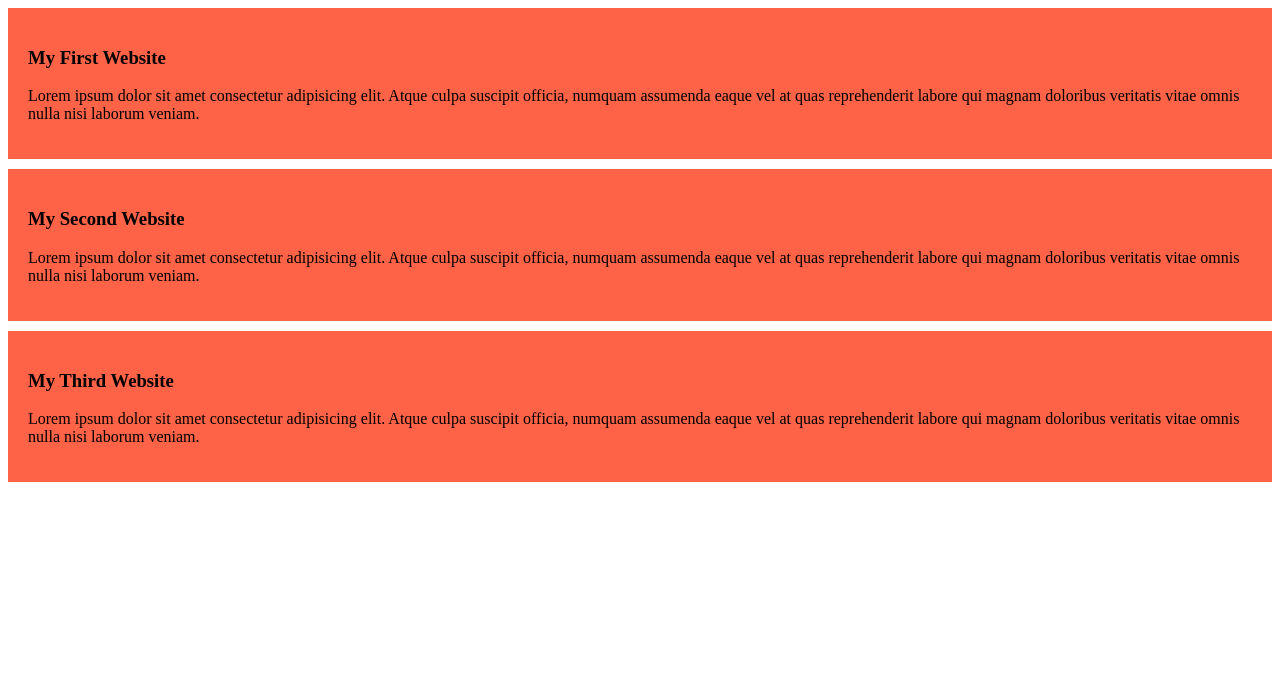
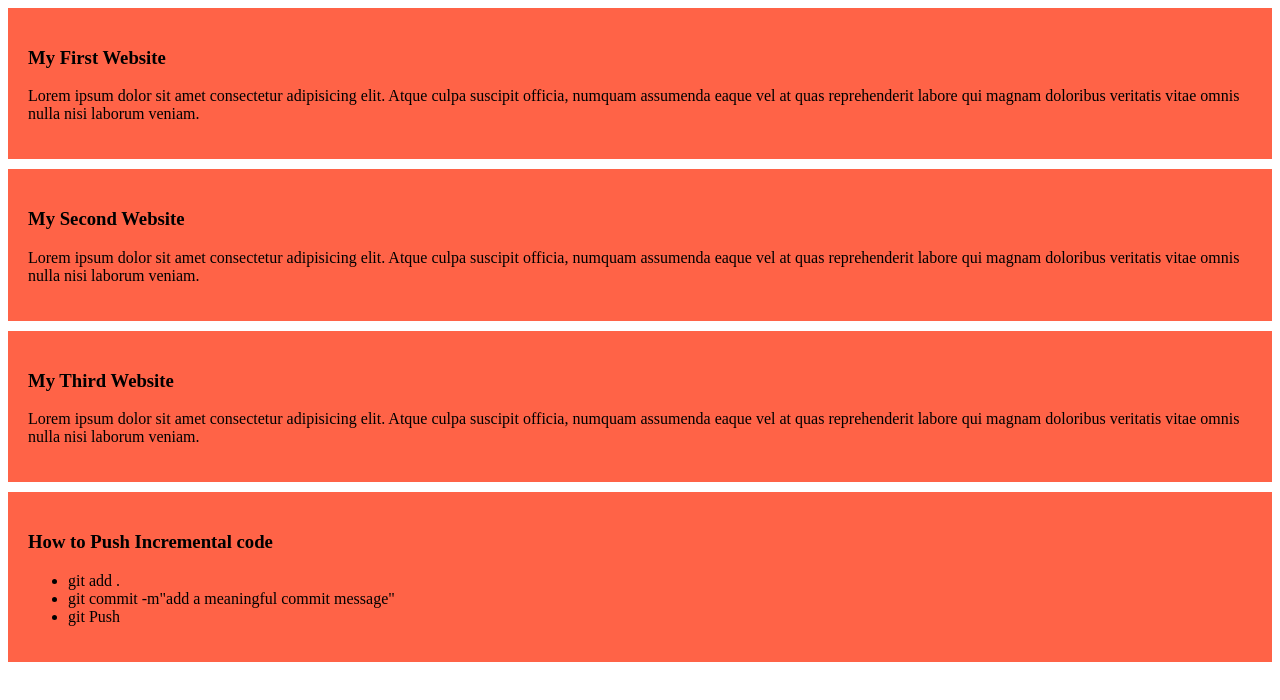
Before and after one commit to MinhazShanto/my-simple-website, a plain HTML site: page index.html in a window 1280 px wide. Drawn offline with Linux system fonts and the light colour scheme.

Commit message:
List added

```diff
--- a/index.html
+++ b/index.html
@@ -19,6 +19,14 @@
         <h3>My Third Website</h3>
         <p>Lorem ipsum dolor sit amet consectetur adipisicing elit. Atque culpa suscipit officia, numquam assumenda eaque vel at quas reprehenderit labore qui magnam doloribus veritatis vitae omnis nulla nisi laborum veniam.</p>
     </div>
+    <div>
+        <h3>How to Push Incremental code</h3>
+        <ul>
+            <li>git add .</li>
+            <li>git commit -m"add a meaningful commit message"</li>
+            <li>git Push</li>
+        </ul>
+    </div>
 
 </body>
 </html>
```
